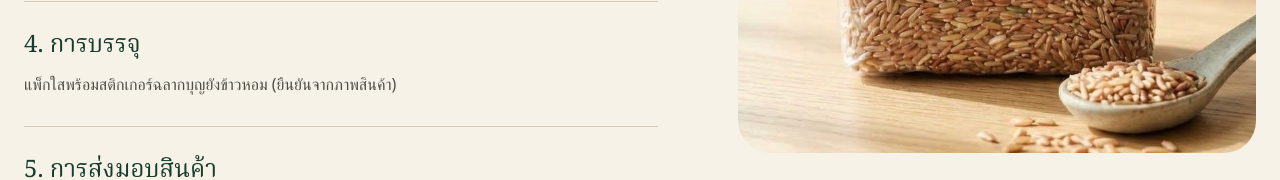
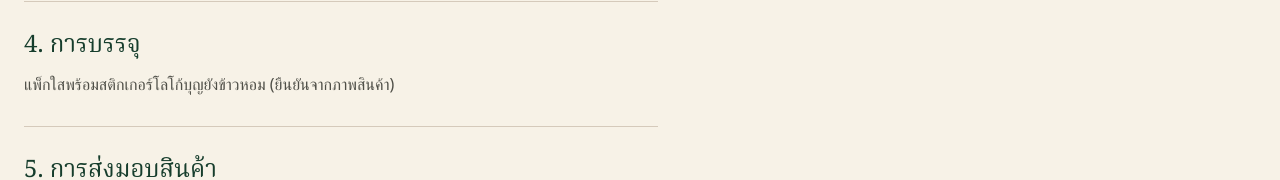
Before and after one commit to Santipap250/khaohomsurin, a Next.js app: page /quality in a window 1280 px wide. Shown: the part 893-1073 px from the top of the page. Built offline with nearby package versions, Linux system fonts and the light colour scheme; no server answers.

Commit message:
Add files via upload

```diff
--- a/src/app/quality/page.tsx
+++ b/src/app/quality/page.tsx
@@ -1,6 +1,6 @@
 import type { Metadata } from "next";
-import Image from "next/image";
 import { PageHead } from "@/components/layout/PageHead";
+import { LoopVideo } from "@/components/ui/LoopVideo";
 import { Pending } from "@/components/ui/Pending";
 import { Reveal } from "@/components/ui/Reveal";
 
@@ -14,7 +14,7 @@ const steps = [
   { t: "การคัดเลือกวัตถุดิบ", d: "วิธีและเกณฑ์การคัดเลือกข้าวก่อนบรรจุ" },
   { t: "การผลิต", d: "ขั้นตอนการสีและเตรียมข้าว" },
   { t: "การจัดเก็บ", d: "สถานที่และวิธีจัดเก็บก่อนส่งถึงลูกค้า" },
-  { t: "การบรรจุ", d: "แพ็กใสพร้อมสติกเกอร์ฉลากบุญยังข้าวหอม (ยืนยันจากภาพสินค้า)" },
+  { t: "การบรรจุ", d: "แพ็กใสพร้อมสติกเกอร์โลโก้บุญยังข้าวหอม (ยืนยันจากภาพสินค้า)" },
   { t: "การส่งมอบสินค้า", d: "วิธีจัดส่งและระยะเวลา" },
 ];
 
@@ -45,15 +45,12 @@ export default function QualityPage() {
           ))}
         </ol>
         <div className="lg:sticky lg:top-24 lg:self-start">
-          <div className="relative aspect-[4/5] overflow-hidden rounded-[2rem]">
-            <Image
-              src="/images/products/boonyang-rice-pack.jpg"
-              alt="ภาพแพ็กสินค้าบุญยังข้าวหอมที่ได้รับ โดยยังไม่ยืนยันชนิดข้าว"
-              fill
-              sizes="(min-width: 1024px) 28rem, 100vw"
-              className="object-cover"
-            />
-          </div>
+          <LoopVideo
+            src="/videos/pouring-rice.mp4"
+            poster="/videos/pouring-rice-poster.jpg"
+            label="วิดีโอเทเมล็ดข้าวจากถ้วยลงชามบนโต๊ะไม้"
+            className="aspect-[4/5] rounded-[2rem]"
+          />
         </div>
       </section>
     </>
```
